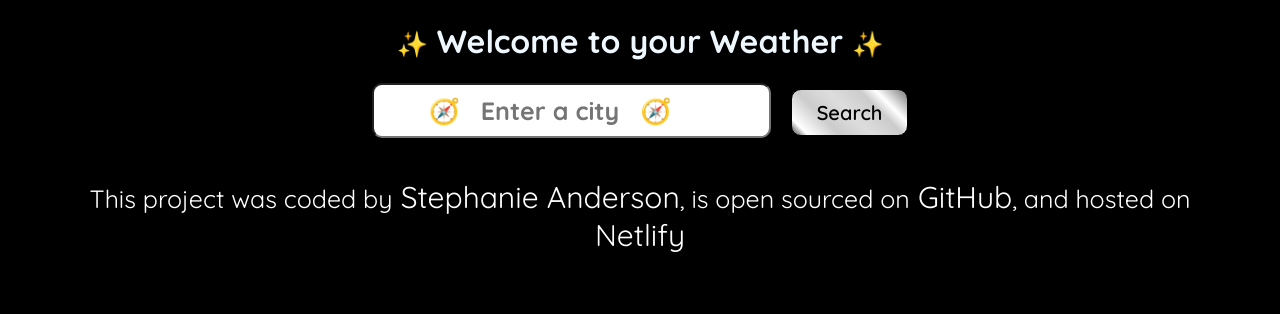
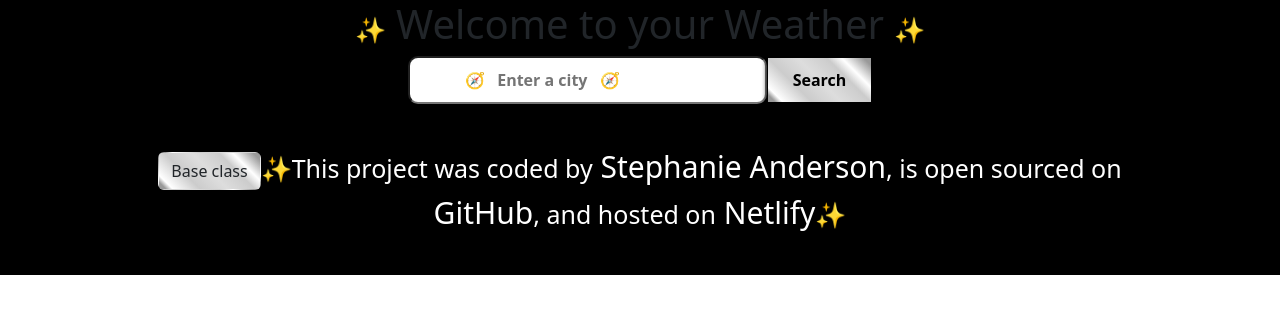
Before and after one commit to IslaAdventura/weather-react, a React (Create React App) app: page / in a window 1280 px wide. Shown: the top 314 px of the page. Built offline with nearby package versions, Linux system fonts and the light colour scheme; a web font is replaced by a local one.

Commit message:
added bootstrap

```diff
--- a/package.json
+++ b/package.json
@@ -8,6 +8,7 @@
     "@testing-library/react": "^16.3.0",
     "@testing-library/user-event": "^13.5.0",
     "axios": "^1.8.4",
+    "bootstrap": "^5.3.5",
     "react": "^19.1.0",
     "react-dom": "^19.1.0",
     "react-scripts": "5.0.1",
--- a/src/App.css
+++ b/src/App.css
@@ -1,4 +1,5 @@
 .App {
+  background-color: black;
   text-align: center;
 }
 
--- a/src/App.js
+++ b/src/App.js
@@ -1,10 +1,13 @@
 import React from "react";
 import Weather from "./Weather";
 import "./App.css";
+import "bootstrap/dist/css/bootstrap.min.css"; //remove?
+import "bootstrap/dist/js/bootstrap.bundle.min.js"; //remove?
 
 function App() {
   return (
     <div className="App">
+      <div className="container">
         <header className="App-header">
           <h1>
             <span className="emoji">✨</span> Welcome to your Weather{" "}
@@ -14,7 +17,10 @@ function App() {
           <Weather />
         </header>
         <footer>
-        This project was coded by
+          <button type="button" className="btn">
+            Base class
+          </button>
+          <span className="emoji">✨</span>This project was coded by
           <a
             href="https://www.linkedin.com/in/stephanie-anderson-rn-bsn-4658b336/"
             target="_blank"
@@ -36,9 +42,10 @@ function App() {
             target="_blank"
             rel="noreferrer"
           >
-          {""} Netlify
+            {""} Netlify<span className="emoji">✨</span>
           </a>
         </footer>
+      </div>
     </div>
   );
 }
```
Also changed, not shown: src/index.js (+8 -6 lines), 1 other file (tests, documents, lock files or other folders). Lines whose indentation alone changed are shown as unchanged.
